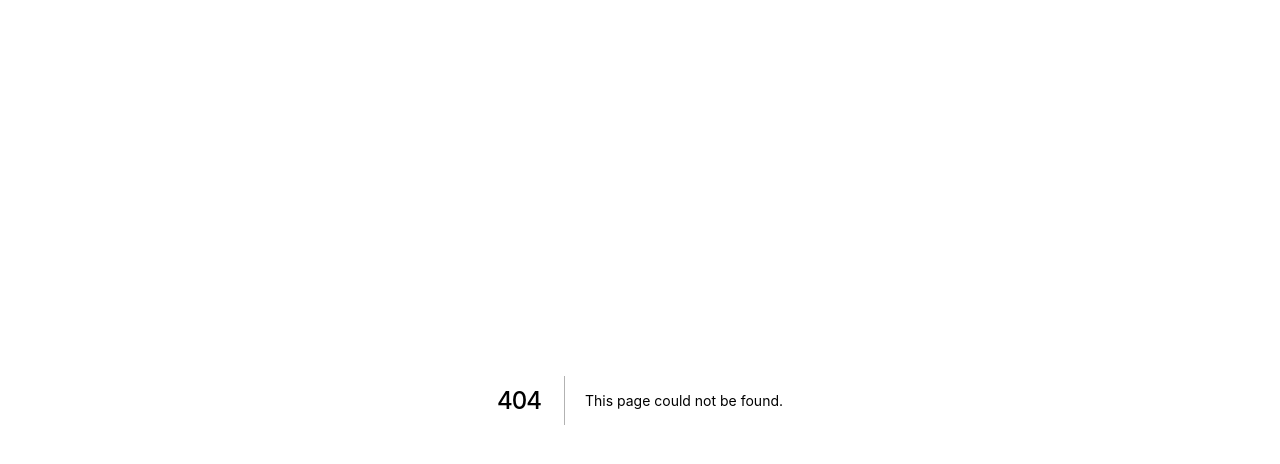
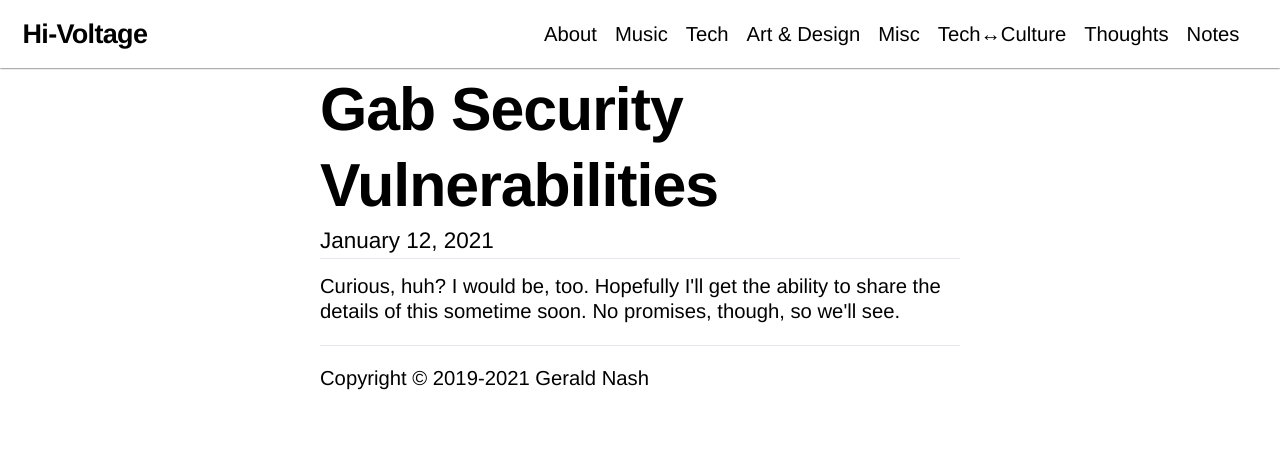
Before and after one commit to aunyks/blog, a Next.js app: page /2021/1/gab-security-vulns in a window 1280 px wide. Before the commit this address had no page. Shown: the top 464 px of the page. Built offline with nearby package versions, Linux system fonts and the light colour scheme.

Commit message:
time stamp gab writeup

```diff
--- /dev/null
+++ b/pages/2021/1/gab-security-vulns.js
@@ -0,0 +1,21 @@
+import Post from 'components/Post'
+
+export default function GabSecurityVulns() {
+  return (
+    <Post
+      title="Gab Security Vulnerabilities"
+      description="[PRIVATE] Covering my recently discovered vulns in the Gab web app."
+      date="2021-01-11"
+      remark={<></>}>
+      {/*
+hash_string('I (@aunyks) have found two low severity and one high severity security vulnerabilities in the gab.com web app.')
+=
+'c1e7853f3023e1361fc96e322f9b0d16c59a48eaa646f00d928ecd8bf698d11a'
+      */}
+      <p>
+        Curious, huh? I would be, too. Hopefully I'll get the ability to share the
+        details of this sometime soon. No promises, though, so we'll see.
+      </p>
+    </Post>
+  )
+}
--- a/pages/notes/code-snippets/python.js
+++ b/pages/notes/code-snippets/python.js
@@ -8,6 +8,18 @@ export default function PythonCodeSnippets() {
       title="Python Code Snippets"
       description="Useful bites of Python code I've probably written by hand too often."
     >
+      <CodeSnippet title="Hash a String with SHA-256">
+        <p>
+          Using <code>hash_string('hi')</code> returns <code>'8f434346648...'</code>.
+        </p>
+        <CodeBlock lang="python">{`
+import hashlib
+
+def hash_string(msg_string):
+    sha_digest = hashlib.sha256(msg_string.encode()).hexdigest()
+    return sha_digest
+`}</CodeBlock>
+      </CodeSnippet>
       <CodeSnippet title="Plot a Circle on a 2D Plane">
         <p>
           Using <code>matplotlib</code> to plot a blue circle on a two-dimensional plane.
--- a/pages/tech/vuln-writeups.js
+++ b/pages/tech/vuln-writeups.js
@@ -7,6 +7,7 @@ export default function VulnWriteups() {
       pageTitle="Vulnerability Writeups"
       title="Vuln Writeups"
       subtitle="Some security vulnerabilities I've found">
+      <Link href="/2021/1/gab-security-vulns">gab security vulns</Link>
       <Link href="/2020/3/substack-open-redirect">substack open url redirection / reflected xss</Link>
       <Link href="/2020/3/replit-open-redirect">repl.it open url redirection</Link>
     </LinksPage>
```
